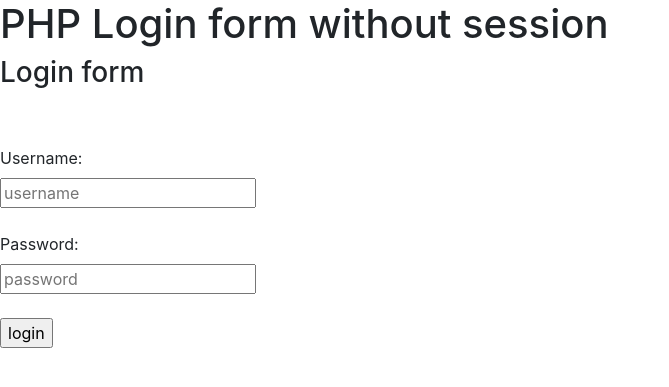
After one commit to pcairns-rgu/resourcing, a PHP site: page /register.php in a window 1280 px wide. The commit adds this page. Shown: the top 387 px of the page, without its empty margins (0-669 px from the left). Run offline with PHP 8.4, Linux system fonts and the light colour scheme.

Commit message:
Set up first draft of login form without sessions

```diff
--- a/index.php
+++ b/index.php
@@ -20,7 +20,7 @@
 <body>
 <div class="container">
   <header>
- <p id="login">Log-in</p>
+      <p id="login"><a href="register.php">Log-in</a></p>
 
   </header>
 <main>
--- /dev/null
+++ b/register.php
@@ -0,0 +1,47 @@
+<!DOCTYPE html>
+<html lang="en">
+<head>
+    <meta charset="UTF-8">
+    <meta name="viewport" content="width=device-width, initial-scale=1,
+    shrink-to-fit=no">
+    <meta http-equiv="x-ua-compatible" content="ie=edge">
+
+    <title>Register</title>
+
+    <link rel="stylesheet"
+          href="https://maxcdn.bootstrapcdn.com/bootstrap/4.0.0/css/bootstrap.min.css">
+    <link rel="stylesheet" href="assets/css/colours.css">
+    <link rel="stylesheet" href="assets/css/style.css">
+
+</head>
+<body>
+  <h1>PHP Login form without session</h1>
+  <div class="loginbox">
+      <h3>Login form</h3>
+      <br><br>
+      <form method="post" action="login.php">
+
+                   <label>Username: </label><br>
+          <input type="text" name="username" placeholder="username" /><br><br>
+          <label>Password: </label><br>
+          <input type="password" name="user_password" placeholder="password" /><br><br>
+
+          <input type="submit" name="submit" value="login" />
+      </form>
+      <div class="error"><?php //echo $error?><?php // echo $username; echo $user_password ?>
+
+      </div>
+
+
+  </div>
+
+
+</body>
+</html>
+<?php
+/**
+ * Created by PhpStorm.
+ * User: Pauline
+ * Date: 11/03/2019
+ * Time: 19:17
+ */
```
Also changed, not shown: config.php (+14 -0 lines), home.php (added, +29 -0 lines), login.php (+26 -0 lines).
